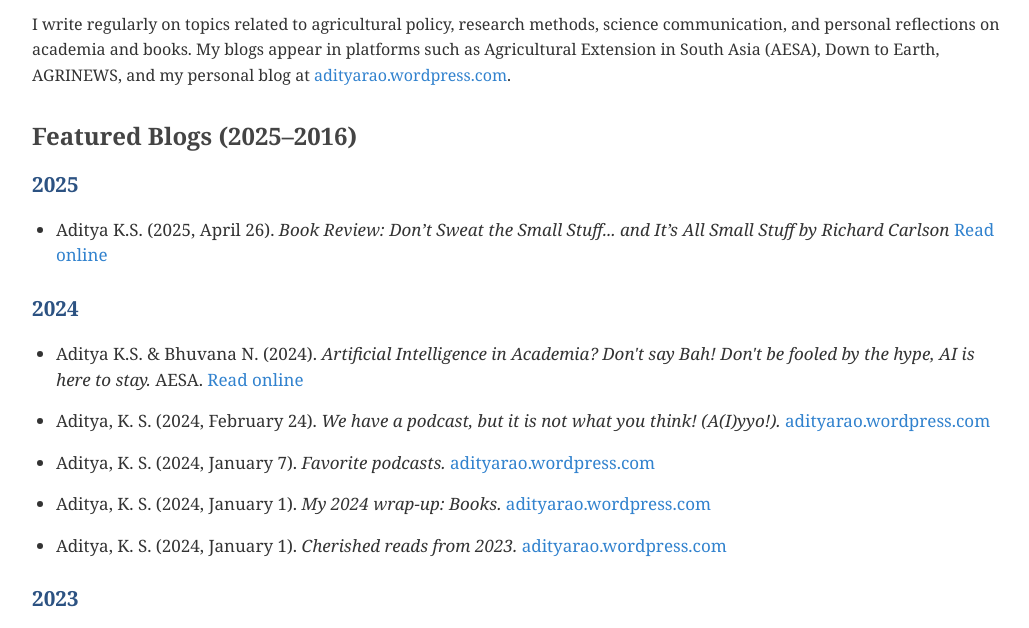
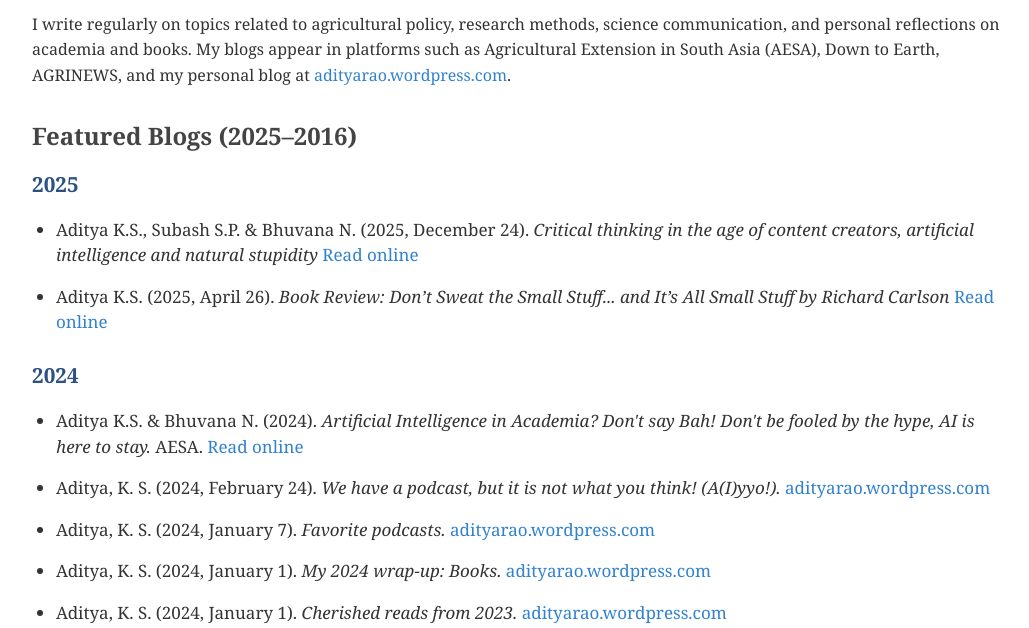
Before and after one commit to Adityaraoks/Adityaraoks.github.io, a plain HTML site: page blogs.html in a window 1280 px wide. Shown: the part 96-724 px from the top of the page, without its empty margins (124-1153 px from the left). Drawn offline with Linux system fonts and the light colour scheme.

Commit message:
Add Critical Thinking blog to 2025 blogs list

```diff
--- a/blogs.html
+++ b/blogs.html
@@ -123,6 +123,7 @@
       <li>
         <strong>2025</strong>
         <ul>
+          <li>Aditya K.S., Subash S.P. &amp; Bhuvana N. (2025, December 24). <em>Critical thinking in the age of content creators, artificial intelligence and natural stupidity</em> <a href="posts/2025/critical-thinking.html" target="_blank">Read online</a></li>
           <li>Aditya K.S. (2025, April 26). <em>Book Review: Don’t Sweat the Small Stuff... and It’s All Small Stuff by Richard Carlson</em> <a href="posts/2025/new-post.html" target="_blank">Read online</a></li>
         </ul>
       </li>
```
